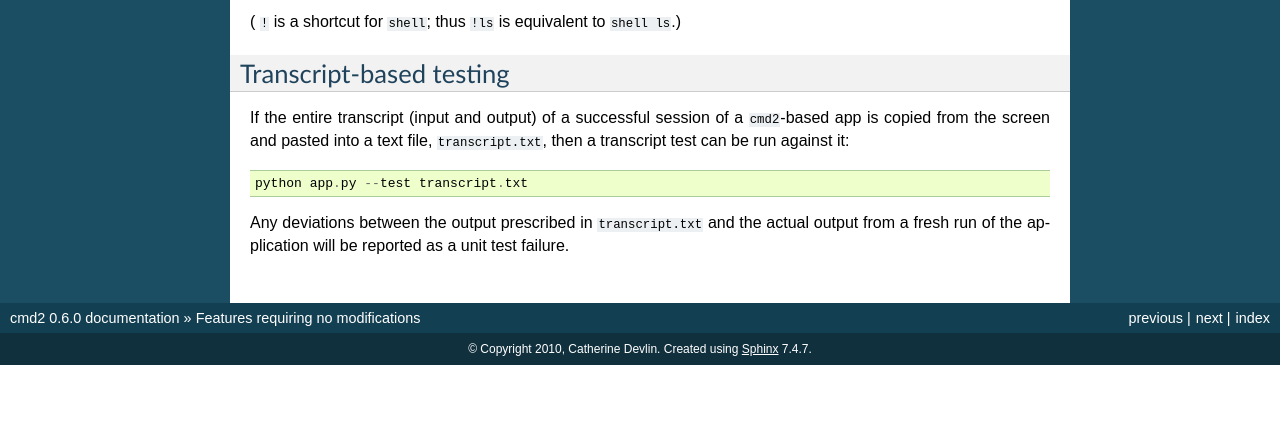
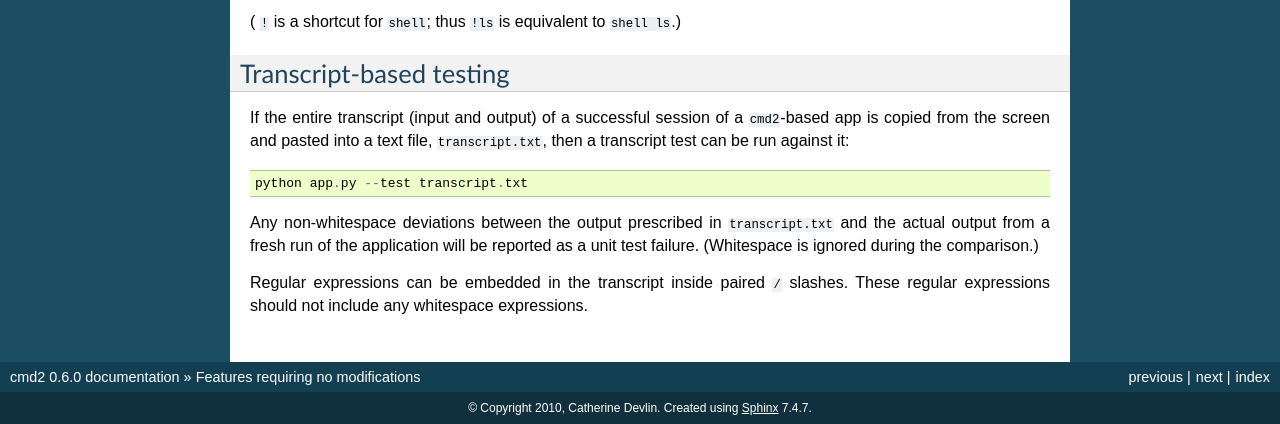
Before and after one commit to python-cmd2/cmd2, a Sphinx documentation site: the page built from docs/freefeatures.rst, in a window 1280 px wide and 900 px high, scrolled down 2566 px, cut to the strip 476-900 px from the top of the window. Built offline with Sphinx 7.4.7, drawn with Linux system fonts in a browser that asks for light colours; pages that are not in the unit, such as notebooks, are missing from menus; before the commit the page ends 3407 px from its top, so only the background shows below that.

Commit message:
ignore whitespace during comparisons

```diff
--- a/cmd2.py
+++ b/cmd2.py
@@ -1469,7 +1469,7 @@
     notRegexPattern = pyparsing.Word(pyparsing.printables)
     notRegexPattern.setParseAction(lambda t: re.escape(t[0]))
     expectationParser = regexPattern | notRegexPattern
-    endStrippingRegex = re.compile(r'[ \t]*\n')
+    anyWhitespace = re.compile(r'\s', re.DOTALL | re.MULTILINE)
     def _test_transcript(self, fname, transcript):
         lineNum = 0
         try:
@@ -1499,7 +1499,9 @@
                 message = '\nFile %s, line %d\nCommand was:\n%s\nExpected:\n%s\nGot:\n%s\n'%\
                     (fname, lineNum, command, expected, result)
                 expected = self.expectationParser.transformString(expected)
-                expected = self.endStrippingRegex.sub('\s*\n', expected)
+                # checking whitespace is a pain - let's skip it
+                expected = self.anyWhitespace.sub('', expected)
+                result = self.anyWhitespace.sub('', result)
                 self.assert_(re.match(expected, result, re.MULTILINE | re.DOTALL), message)
         except StopIteration:
             pass
--- a/docs/freefeatures.rst
+++ b/docs/freefeatures.rst
@@ -181,6 +181,10 @@
 
   python app.py --test transcript.txt
 
-Any deviations between the output prescribed in ``transcript.txt`` and
+Any non-whitespace deviations between the output prescribed in ``transcript.txt`` and
 the actual output from a fresh run of the application will be reported
-as a unit test failure.
+as a unit test failure.  (Whitespace is ignored during the comparison.)
+
+Regular expressions can be embedded in the transcript inside paired ``/``
+slashes.  These regular expressions should not include any whitespace
+expressions.
```
